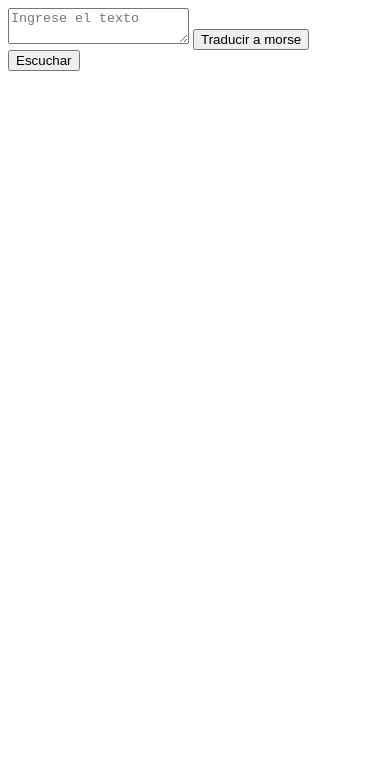
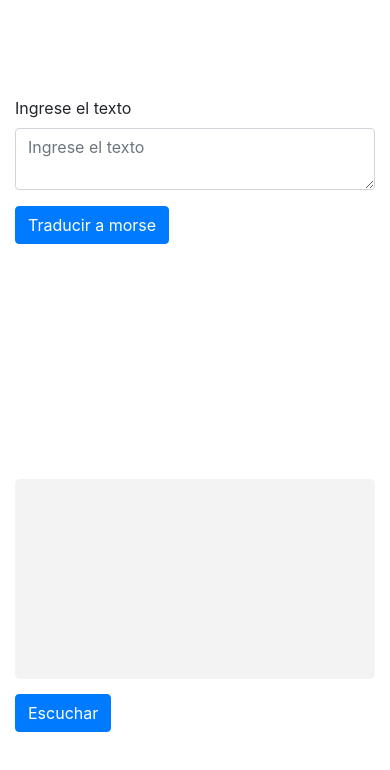
Before and after one commit to kevin-bermudez/morse-code-translator, a website: page src/index.html in a window 390 px wide. Drawn offline with nearby package versions, Linux system fonts and the light colour scheme.

Commit message:
complete styles for translator

```diff
--- a/src/index.html
+++ b/src/index.html
@@ -1,13 +1,46 @@
 <html>
-  <body>
-    <textarea placeholder="Ingrese el texto" id="raw-text"></textarea>
-    <button id="button-translator">
-      Traducir a morse
-    </button>
-    <div id="morse-output"></div>
-    <button id="start-sound">
-      Escuchar
-    </button>
-    <div id="error-output"></div>
+  <head>
+    <title>Traductor a Morse - Audio Morse</title>
+    <link rel="stylesheet" href="https://cdn.jsdelivr.net/npm/bootstrap@4.6.0/dist/css/bootstrap.min.css" integrity="sha384-B0vP5xmATw1+K9KRQjQERJvTumQW0nPEzvF6L/Z6nronJ3oUOFUFpCjEUQouq2+l" crossorigin="anonymous">
+    <style>
+      body,html,.row{
+        height:100%
+      }
+      #morse-output{
+        min-height:200px;
+        max-height:200px;
+        overflow-y:auto;
+        width:100%;
+        background: #f3f3f3;
+        padding: 15px;
+        border-radius: 5px;
+        margin-bottom: 15px;
+      }
+
+    </style>
+  </head>
+  <body class="container">
+    <section class="row align-items-center">
+      <div class="col-12 col-sm-6">
+        <div class="form-group">
+          <label>Ingrese el texto</label>
+          <textarea placeholder="Ingrese el texto" id="raw-text" class="form-control"></textarea>
+        </div>
+        <button id="button-translator" class="btn btn-primary">
+          Traducir a morse
+        </button>
+      </div>
+      <div class="col-12 col-sm-6 form-group">
+        <div id="error-output" class="alert alert-danger hide fade" role="alert"></div>
+        <div id="morse-output"></div>
+        <button id="start-sound" class="btn btn-primary">
+          Escuchar
+        </button>
+      </div>
+    </section>
+
   </body>
+  <script src="https://code.jquery.com/jquery-3.5.1.slim.min.js" integrity="sha384-DfXdz2htPH0lsSSs5nCTpuj/zy4C+OGpamoFVy38MVBnE+IbbVYUew+OrCXaRkfj" crossorigin="anonymous"></script>
+<script src="https://cdn.jsdelivr.net/npm/popper.js@1.16.1/dist/umd/popper.min.js" integrity="sha384-9/reFTGAW83EW2RDu2S0VKaIzap3H66lZH81PoYlFhbGU+6BZp6G7niu735Sk7lN" crossorigin="anonymous"></script>
+<script src="https://cdn.jsdelivr.net/npm/bootstrap@4.6.0/dist/js/bootstrap.min.js" integrity="sha384-+YQ4JLhjyBLPDQt//I+STsc9iw4uQqACwlvpslubQzn4u2UU2UFM80nGisd026JF" crossorigin="anonymous"></script>
 </html>
--- a/src/startMorseSound.ts
+++ b/src/startMorseSound.ts
@@ -15,9 +15,8 @@ export const startMorseSound = (morseContent:string,callback:CallableFunction) =
         if(symbol === '-'){
           finalTime = generateStripeSound(finalTime)
         }
-        if(quantitySymbols % 2 === 0 && quantitySymbols !== 1 && elementArray.length - 1 > index){
-          finalTime = generateSymbolSilence(finalTime);
-        }
+
+        finalTime = generateSymbolSilence(finalTime);
       })
 
       if(elementArray.length - 1 > index){
```
Also changed, not shown: src/index.js (+8 -1 lines), src/toggleShowButton.ts (added, +9 -0 lines).
